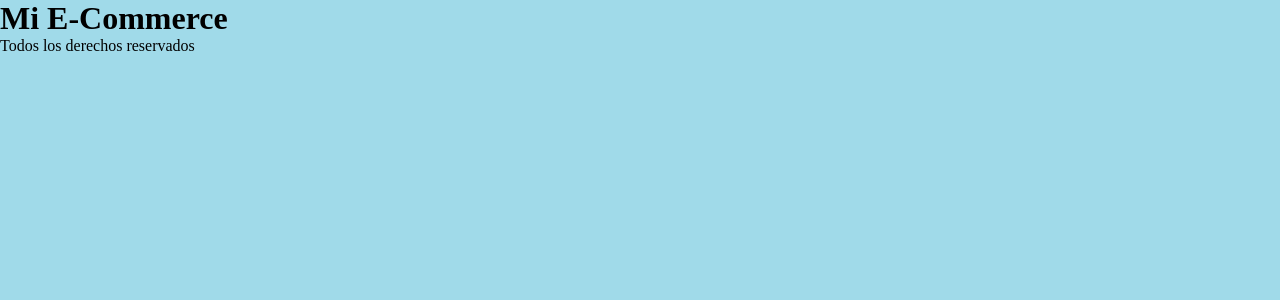
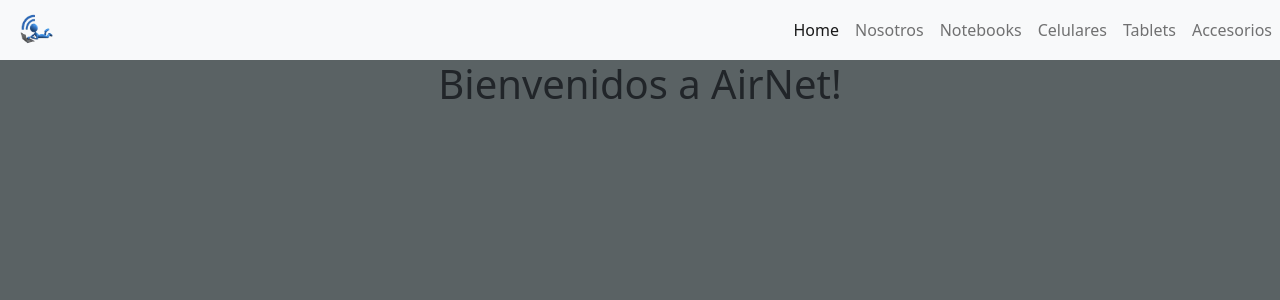
Before and after one commit to majocasola/airnet_CASOLA, a React (Create React App) app: page / in a window 1280 px wide. Shown: the top 300 px of the page. Built offline with nearby package versions, Linux system fonts and the light colour scheme.

Commit message:
Desafio menu e-commerce

```diff
--- a/public/index.html
+++ b/public/index.html
@@ -15,6 +15,8 @@
       user's mobile device or desktop. See https://developers.google.com/web/fundamentals/web-app-manifest/
     -->
     <link rel="manifest" href="%PUBLIC_URL%/manifest.json" />
+    <link href="https://cdn.jsdelivr.net/npm/bootstrap@5.1.3/dist/css/bootstrap.min.css" rel="stylesheet" integrity="sha384-1BmE4kWBq78iYhFldvKuhfTAU6auU8tT94WrHftjDbrCEXSU1oBoqyl2QvZ6jIW3" crossorigin="anonymous">
+    <script src="https://cdn.jsdelivr.net/npm/bootstrap@5.1.3/dist/js/bootstrap.bundle.min.js" integrity="sha384-ka7Sk0Gln4gmtz2MlQnikT1wXgYsOg+OMhuP+IlRH9sENBO0LRn5q+8nbTov4+1p" crossorigin="anonymous"></script>
     <!--
       Notice the use of %PUBLIC_URL% in the tags above.
       It will be replaced with the URL of the `public` folder during the build.
--- a/src/App.js
+++ b/src/App.js
@@ -1,21 +1,12 @@
-//const App = () => "Hola Mundo con App Importado"
 
-//CommonJS: module.exports = App
-//export default App
-
-//rafce   plantilla basica de componente
-
-//import React from 'react'
-
-
-import Header from "./Header"
-import Footer from "./Footer"
+import NavBar from "./components/NavBar"
 
 const App = () => {
   return (
     <>
-       <Header/>
-        <Footer/>
+       <NavBar/>
+       <h1>Bienvenidos a AirNet!</h1>
+
      </>
   )
 }
--- a/src/Footer.js
+++ /dev/null
@@ -1,13 +0,0 @@
-import React from 'react'
-
-const Footer = () => {
-  return (
-        <footer>
-        <p> Todos los derechos reservados </p>
-
-
-        </footer>
-    )
-}
-
-export default Footer
--- a/src/Header.js
+++ /dev/null
@@ -1,13 +0,0 @@
-import React from 'react'
-
-const Header = () => {
-  return (
-    <header>
-
-    <h1>Mi E-Commerce</h1>
-
-    </header>
-  )
-}
-
-export default Header
--- a/src/components/NavBar.jsx
+++ b/src/components/NavBar.jsx
@@ -1,8 +1,74 @@
 import React from 'react'
+import logo from '../img/logo.png';
 
 function NavBar() {
   return (
-    <div>NavBar</div>
+
+    <nav class="navbar navbar-expand-lg navbar-light bg-light">
+        <div className="container-fluid">
+            <a className="navbar-brand" href='/'>
+                <img height="34" src={logo} alt="Logo airnet"/>
+            </a>
+        </div>
+        <div class="collapse navbar-collapse" id="navbarNav">
+        <ul class="navbar-nav">
+            <li class="nav-item">
+            <a class="nav-link active" aria-current="page" href="#">Home</a>
+            </li>
+            <li class="nav-item">
+            <a class="nav-link" href="#">Nosotros</a>
+            </li>
+            <li class="nav-item">
+            <a class="nav-link" href="#">Notebooks</a>
+            </li>
+            <li class="nav-item">
+            <a class="nav-link">Celulares</a>
+            </li>
+            <li class="nav-item">
+            <a class="nav-link">Tablets</a>
+            </li>
+            <li class="nav-item">
+            <a class="nav-link">Accesorios</a>
+            </li>
+        </ul>
+    </div>
+
+</nav>
+
+    // <nav className="navbar nabar-expand-sm px-5">
+    //     <div className="container-fluid">
+    //         <a className="navbar-brand" href='/'>
+    //             <img height="34" src={logo} alt="Logo airnet"/>
+    //         </a>
+    //     </div>
+
+    //     <div className="collapse navbar-collapse" id='navbarNav'>
+    //         <ul className='navbar-nav'>
+    //             <li className='nav-item'>
+    //                 <a className='nav-link active' aria-current="page" href='/'>Inicio</a>
+    //             </li>
+    //             <li className='nav-item'>
+    //                 <a className='nav-link' href='/'>Nosotros</a>
+    //             </li>
+    //             <li className='nav-item'>
+    //                 <a className='nav-link' href='/'>Notebooks</a>
+    //             </li>
+    //             <li className='nav-item'>
+    //                 <a className='nav-link' href='/'>Tablets</a>
+    //             </li>
+    //             <li className='nav-item'>
+    //                 <a className='nav-link' href='/'>Celulares</a>
+    //             </li>
+    //             <li className='nav-item'>
+    //                 <a className='nav-link' href='/'>Accesorios</a>
+    //             </li>
+    //         </ul>
+
+
+    //     </div>
+
+
+    // </nav>
   )
 }
 
--- a/src/style.css
+++ b/src/style.css
@@ -9,5 +9,8 @@
 }
 
 body{
-    background-color: rgb(160, 218, 233);
+    background-color: rgb(90, 98, 100);
 }
+h1{
+    text-align: center;
+}
```
Also changed, not shown: src/img/logo.png (added).
